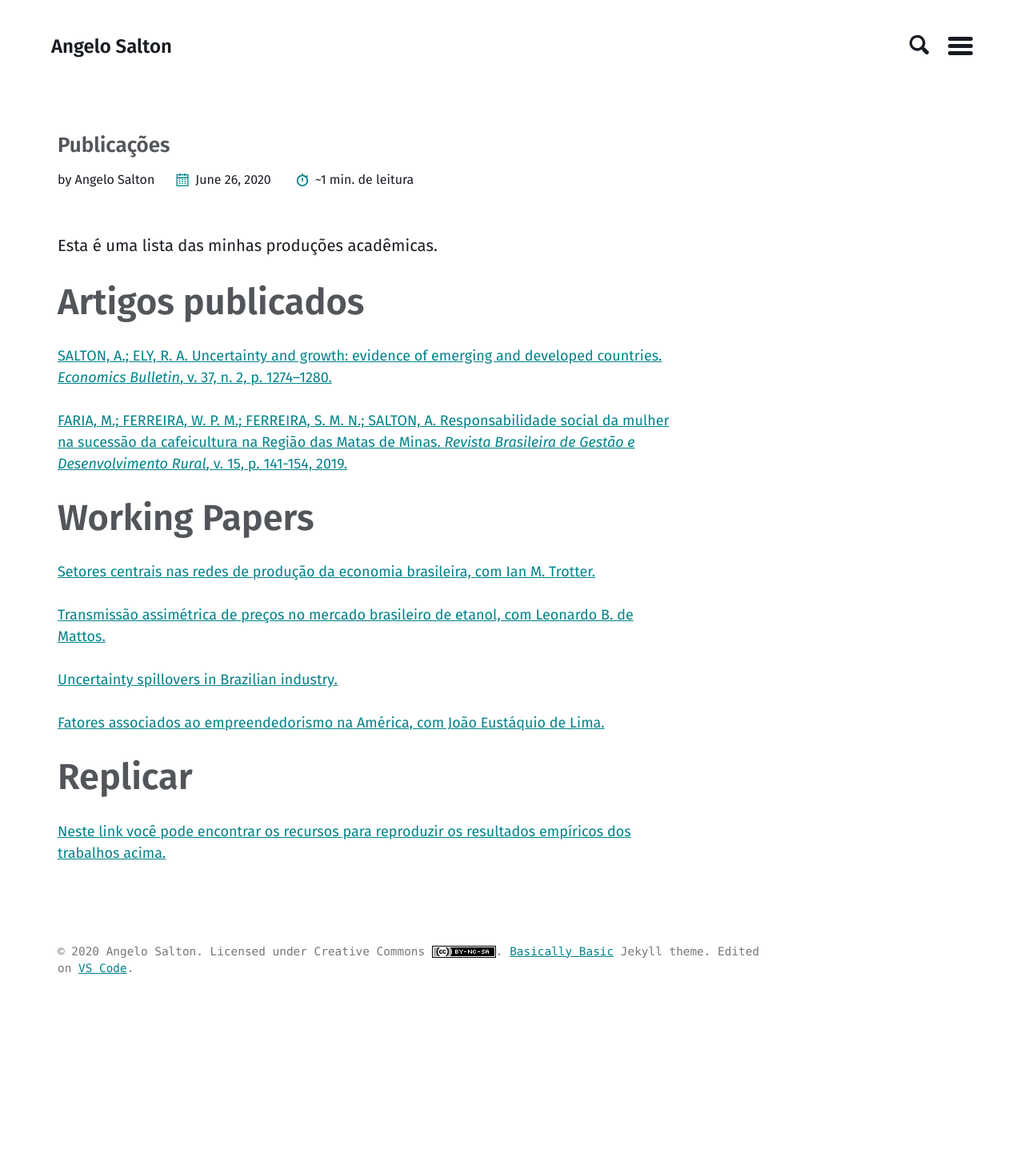
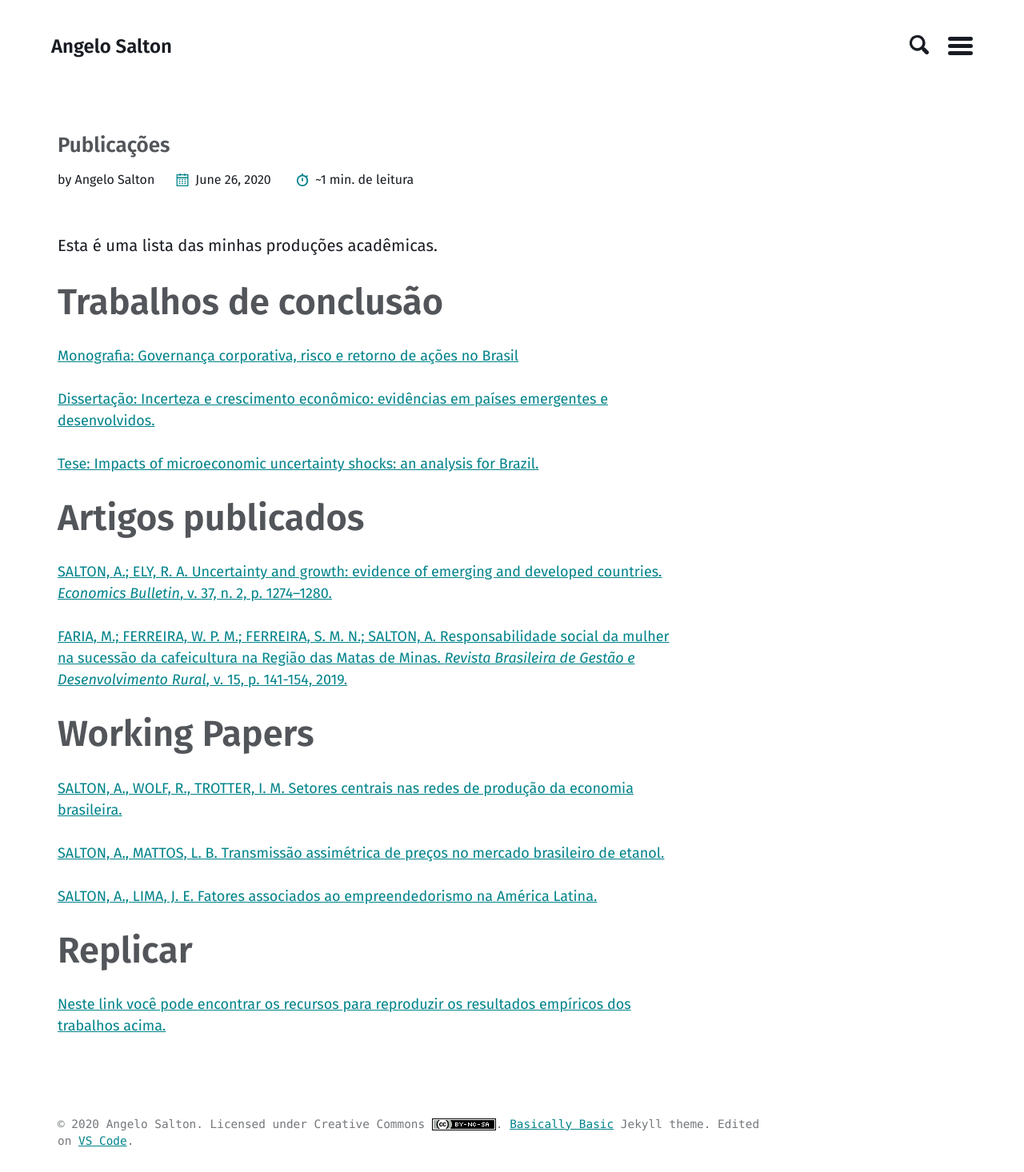
Before and after one commit to angelosalton/angelosalton.github.io, a Jekyll site: the page built from _arquivos/papers.md, in a window 1280 px wide. Shown: the whole page at 80% size. Built offline with Jekyll 4.4.1, drawn with Linux system fonts in a browser that asks for light colours; comment, search, counter and statistics services are not loaded; a style sheet for code colours, icons or effects is not loaded; before the commit the page ends 1250 px from its top, so only the background shows below that.

Commit message:
Update papers.md

```diff
--- a/_arquivos/papers.md
+++ b/_arquivos/papers.md
@@ -4,6 +4,14 @@ layout: page
 ---
 
 Esta é uma lista das minhas produções acadêmicas.
+
+# Trabalhos de conclusão
+
+[Monografia: Governança corporativa, risco e retorno de ações no Brasil](/assets/files/pdf/monografia.pdf)
+
+[Dissertação: Incerteza e crescimento econômico: evidências em países emergentes e desenvolvidos.](/assets/files/pdf/dissertacao.pdf)
+
+[Tese: Impacts of microeconomic uncertainty shocks: an analysis for Brazil.](/assets/files/pdf/tese.pdf)
 
 # Artigos publicados
 
@@ -13,13 +21,11 @@ Esta é uma lista das minhas produções acadêmicas.
 
 # Working Papers
 
-[Setores centrais nas redes de produção da economia brasileira, com Ian M. Trotter.](/assets/files/pdf/prodnetworks.pdf)
+[SALTON, A., WOLF, R., TROTTER, I. M. Setores centrais nas redes de produção da economia brasileira.](/assets/files/pdf/prodnetworks.pdf)
 
-[Transmissão assimétrica de preços no mercado brasileiro de etanol, com Leonardo B. de Mattos.](/assets/files/pdf/combustiveis.pdf)
+[SALTON, A., MATTOS, L. B. Transmissão assimétrica de preços no mercado brasileiro de etanol.](/assets/files/pdf/combustiveis.pdf)
 
-[Uncertainty spillovers in Brazilian industry.](/assets/files/pdf/sectors.pdf)
-
-[Fatores associados ao empreendedorismo na América, com João Eustáquio de Lima.](/assets/files/pdf/empreend.pdf)
+[SALTON, A., LIMA, J. E. Fatores associados ao empreendedorismo na América Latina.](/assets/files/pdf/empreend.pdf)
 
 # Replicar
 
```
